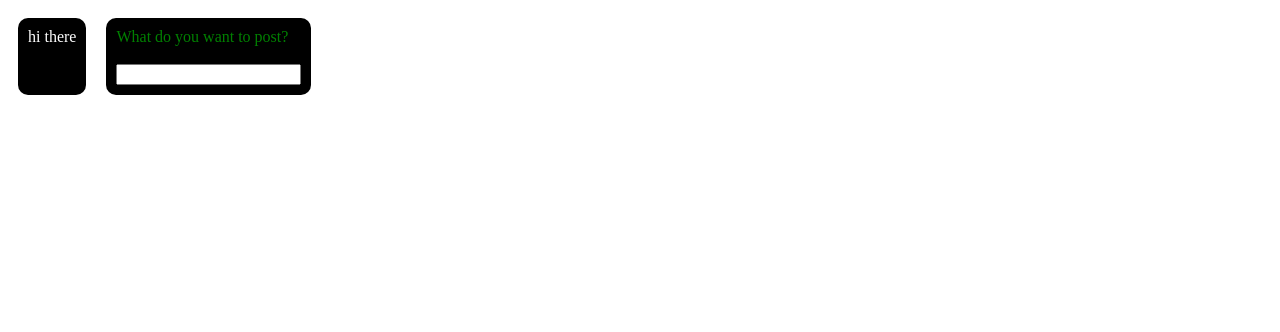
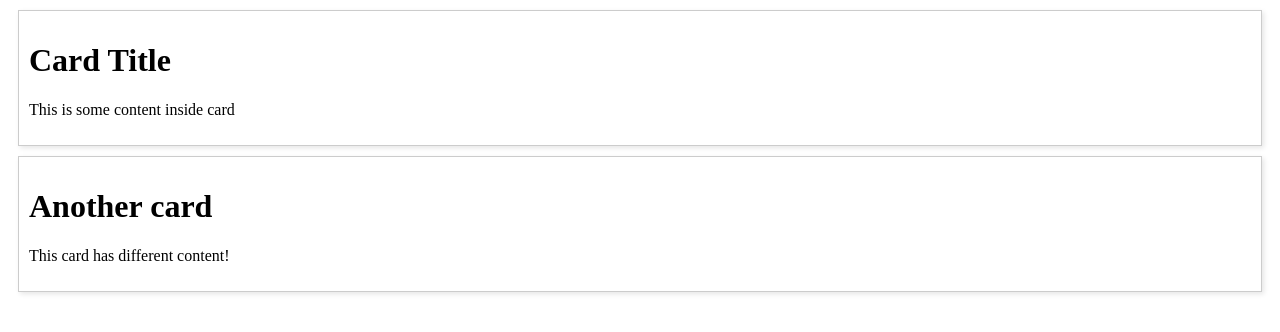
Before and after one commit to meshreyy/week9-2, a React (Vite) app: page / in a window 1280 px wide. Shown: the top 332 px of the page. Built offline with nearby package versions, Linux system fonts and the light colour scheme; the HTML template or start-up script is replaced by a standard one.

Commit message:
modified cards

```diff
--- a/src/App.jsx
+++ b/src/App.jsx
@@ -6,25 +6,32 @@ import viteLogo from '/vite.svg'
 
 function App() {
 
-  return <div style={{ display: "flex" }}>
-    <Card children={"hi there"}></Card>
-    <Card children={<div style={{ color: "green" }}>
-      What do you want to post?<br/><br/>
-      <input type={"text"}></input></div>}></Card>
+  return (<div>
+    <Card>
+      <h1>Card Title</h1>
+      <p>This is some content inside card</p>
+    </Card>
+    <Card>
+      <h1>Another card</h1>
+      <p>This card has different content!</p>
+    </Card>
+  </div>)
 
-  </div>
 }
 
 
 function Card({ children }) {
-  return <div style={{
-    backgroundColor: "black", color: "white",
-    padding: 10, margin:10, borderRadius:10
+  return (<div style={{
+    border:'1px solid #ccc',
+    color:"black",
+    boxShadow:'2px 2px 5px rgba(0,0,0,0.1)',
+    padding:'10px',
+    margin:'10px'
   }}>
     {children}
-  </div>
+  </div>);
 
-}
+};
 
 
 
```
